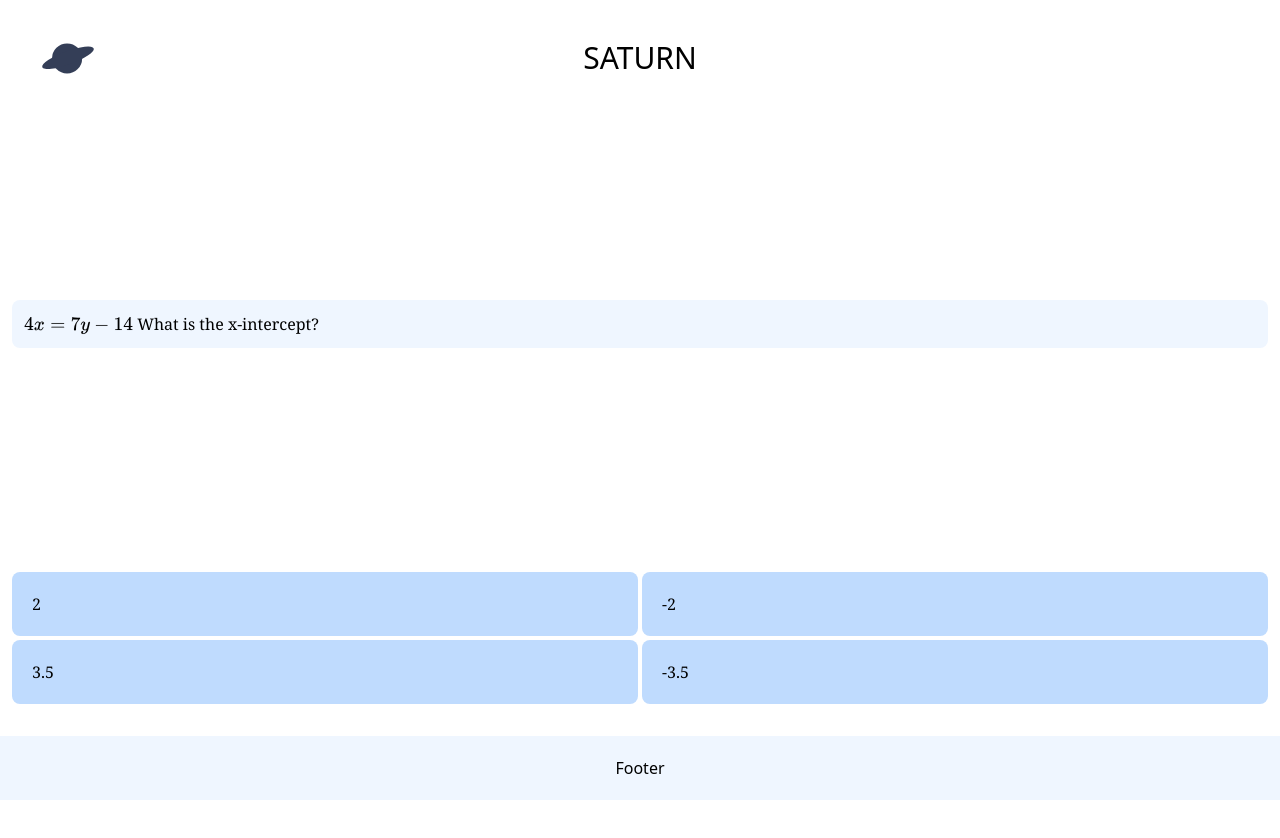
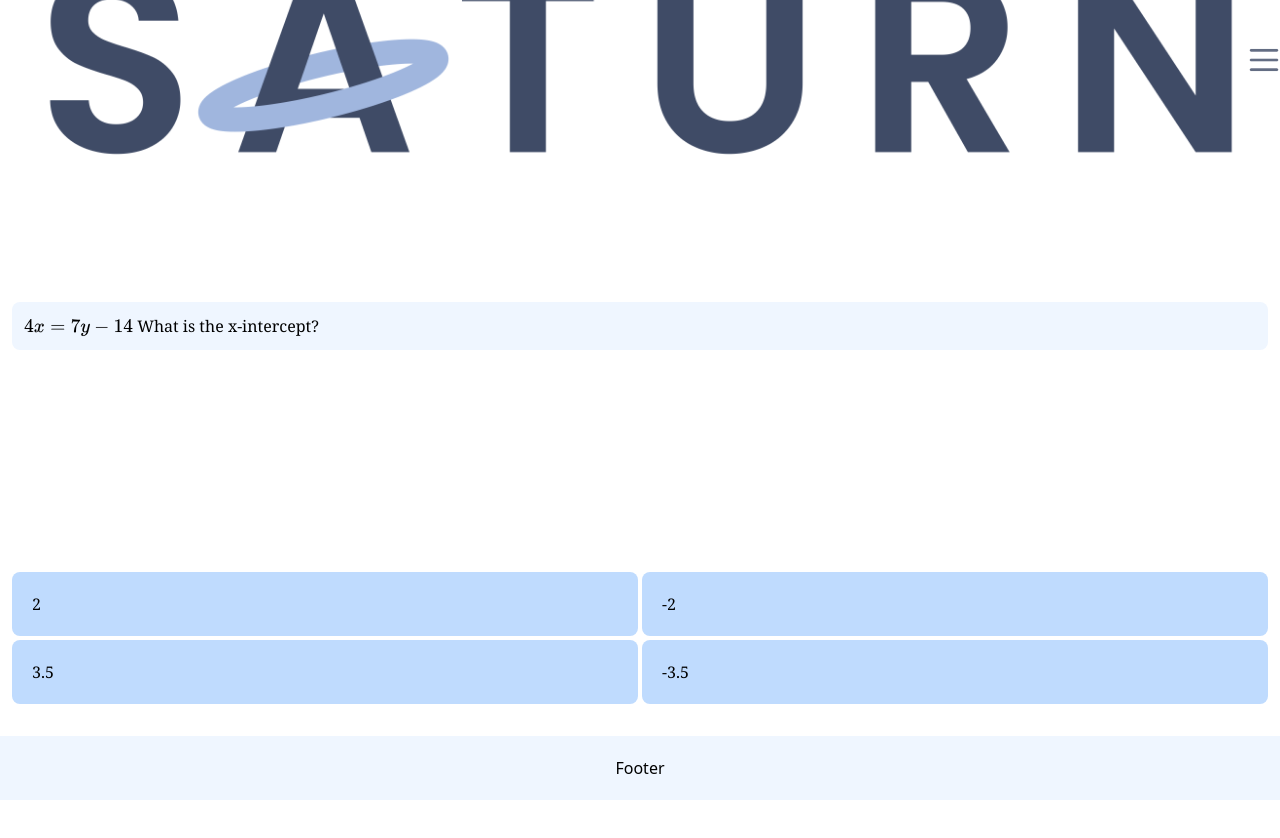
Before and after one commit to Whackalenso/Saturn, a React (Create React App) app in the folder client/: page / in a window 1280 px wide. Shown: the top 838 px of the page. Built offline with nearby package versions, Linux system fonts and the light colour scheme.

Commit message:
Push header

```diff
--- a/client/src/components/Header.js
+++ b/client/src/components/Header.js
@@ -2,9 +2,10 @@ import { ReactComponent as Logo } from "../logo.svg";
 
 export default function Header() {
   return (
-    <div className="flex justify-center items-center h-20 pt-10">
-      <Logo className="absolute left-10 w-14" />
-      <div className="align-middle p-0 text-3xl">SATURN</div>
+    <div className="flex justify-between items-center h-20 pt-10 mx-8">
+      <img src="/logo_new.png" alt="SATURN" className="w-32 w-fit"/>
+      <img src="/hamburger.png" alt="hamburger" className="w-8"/>
+      {/* <div className="align-middle p-0 text-3xl">SATURN</div> */}
     </div>
   );
 }
```
Also changed, not shown: client/public/hamburger.png (added), client/public/logo_new.png (added).
